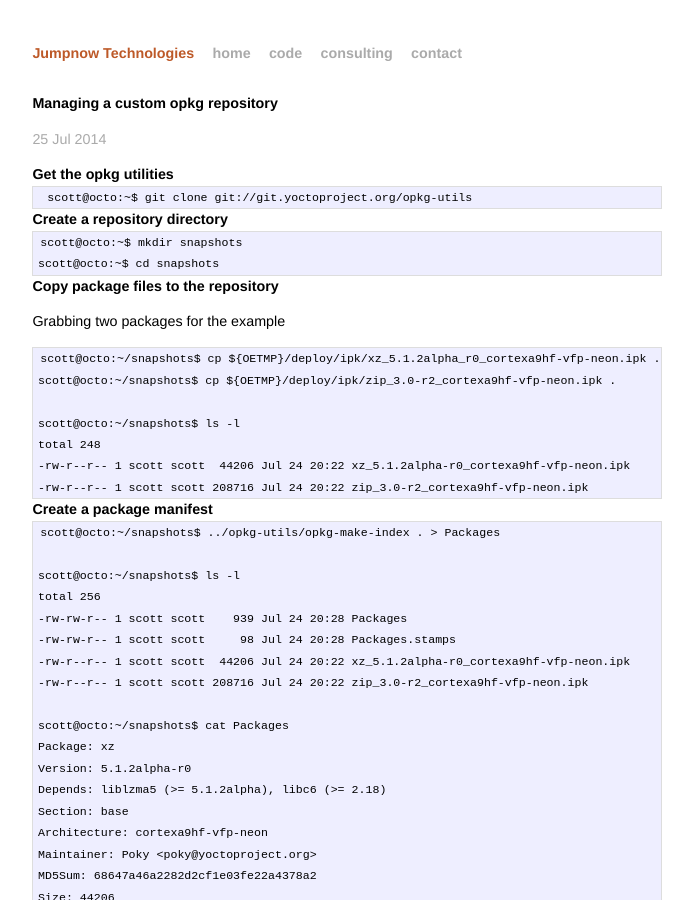
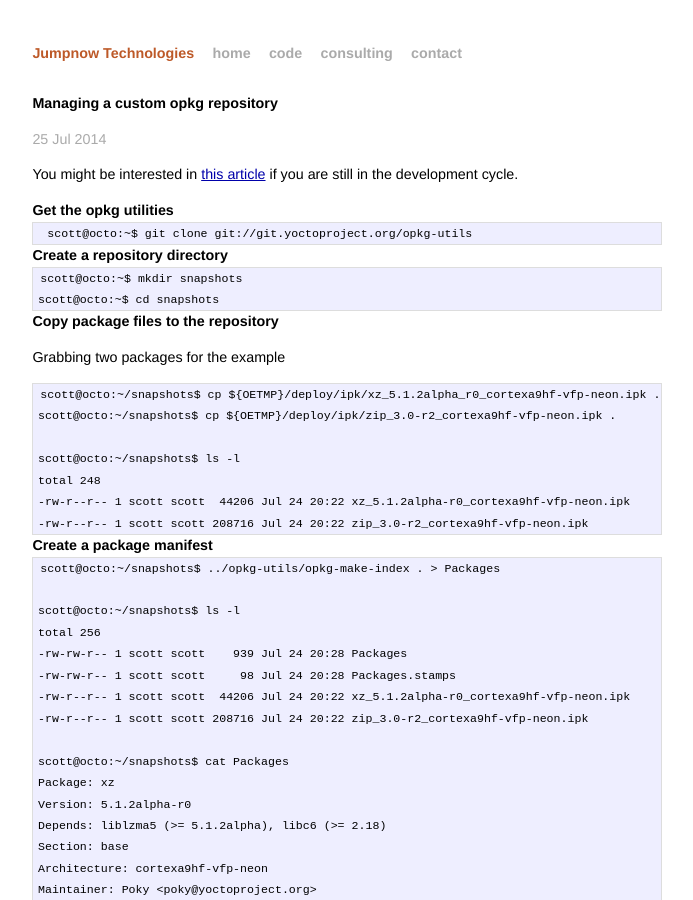
Before and after one commit to jumpnow/jumpnowtek-site, a Jekyll site: the page built from _posts/2014-07-25-Managing-a-private-opkg-repository.md, in a window 1280 px wide and 900 px high. Shown: the whole window, without its empty margins (293-986 px from the left). Built offline with Jekyll 4.4.1, drawn with Linux system fonts in a browser that asks for light colours; Markdown is read by kramdown in place of the engine named in the settings.

Commit message:
Add link to workstation repo post

```diff
--- a/_posts/2014-07-25-Managing-a-private-opkg-repository.md
+++ b/_posts/2014-07-25-Managing-a-private-opkg-repository.md
@@ -5,6 +5,9 @@ date: 2014-07-25 12:20:00
 categories: yocto
 tags: [yocto, github, opkg]
 ---
+
+You might be interested in [this article][workstation-repo-post] if you are
+still in the development cycle.
 
 ### Get the opkg utilities
 
```
Also changed, not shown: other parts of _posts/2014-07-25-Managing-a-private-opkg-repository.md (+3 -0 lines).
